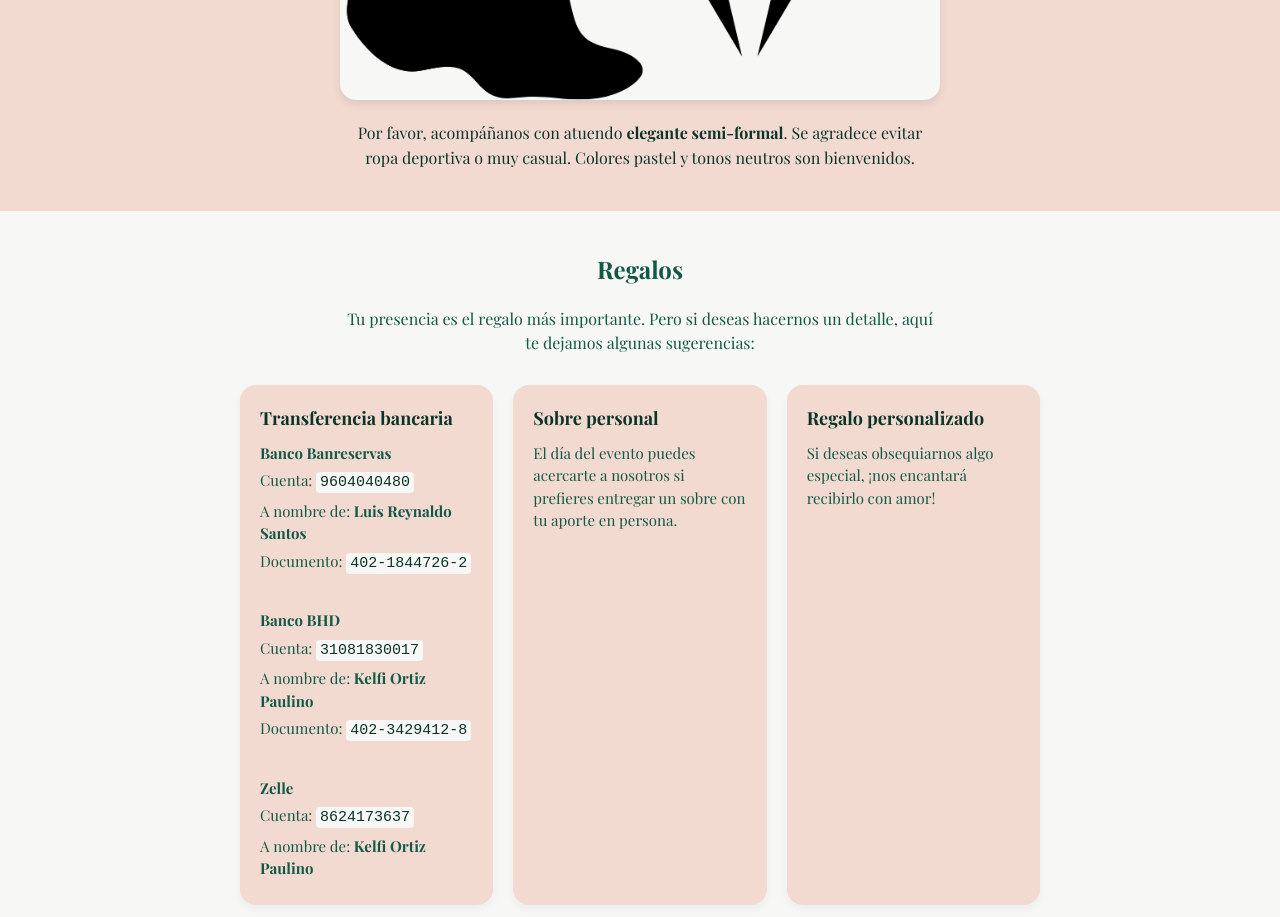
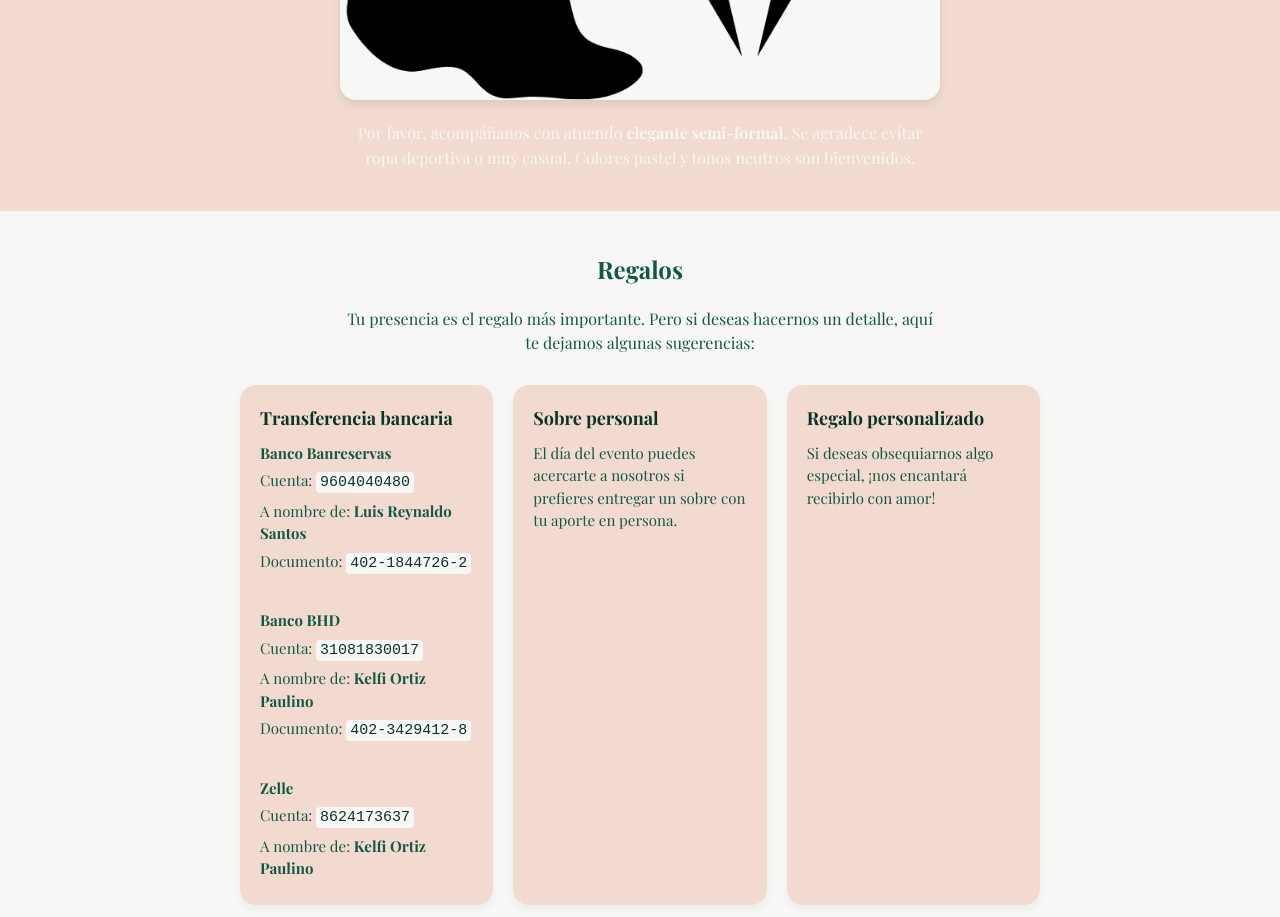
Before and after one commit to luis-santos-almonte/wedding-rsvp, a plain HTML site: page index.html in a window 1280 px wide. Shown: the part 2160-3077 px from the top of the page. Drawn offline with nearby package versions, Linux system fonts and the light colour scheme; a web font is replaced by a local one.

Commit message:
Update style.css

```diff
--- a/style.css
+++ b/style.css
@@ -259,7 +259,7 @@ body {
 
 .dresscode-content p {
   font-size: 16px;
-  color: #0A3428;
+  color: #F7F7F5;
   line-height: 1.6;
   padding: 0 10px;
 }
```
